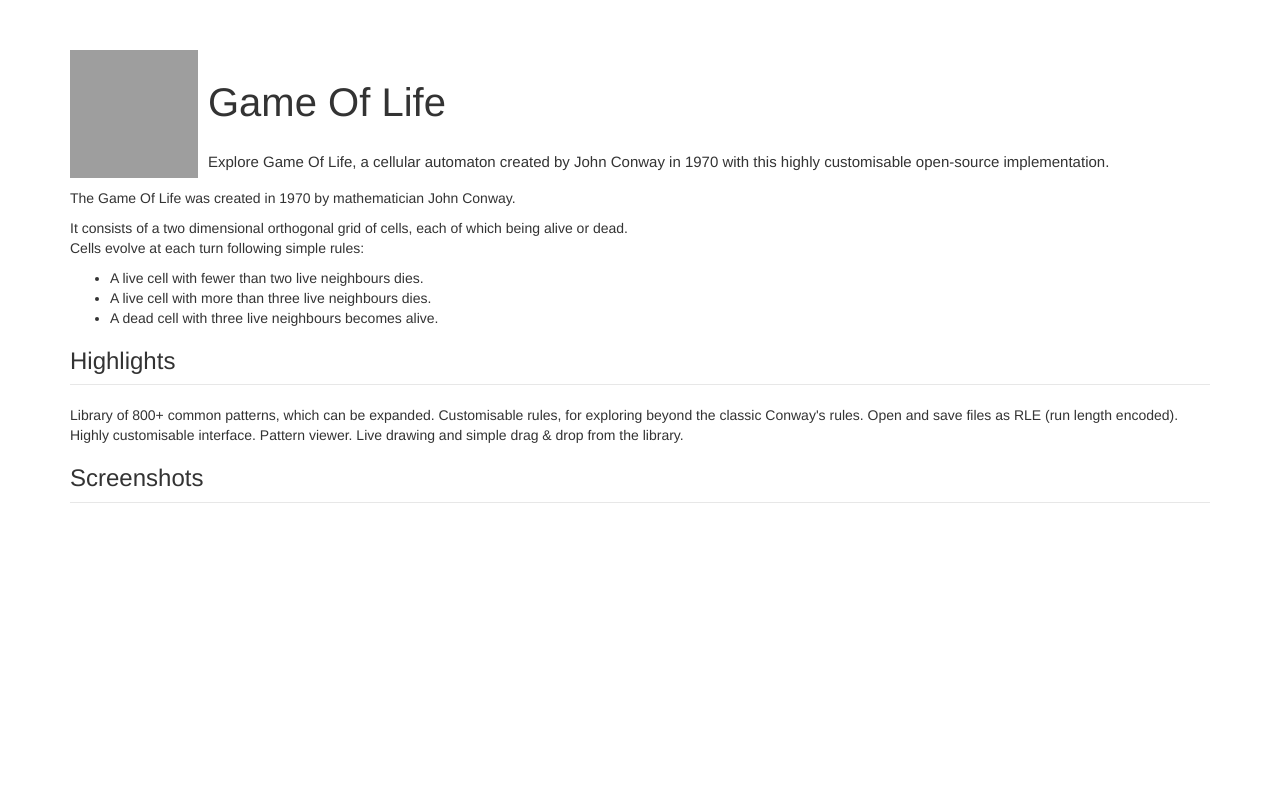
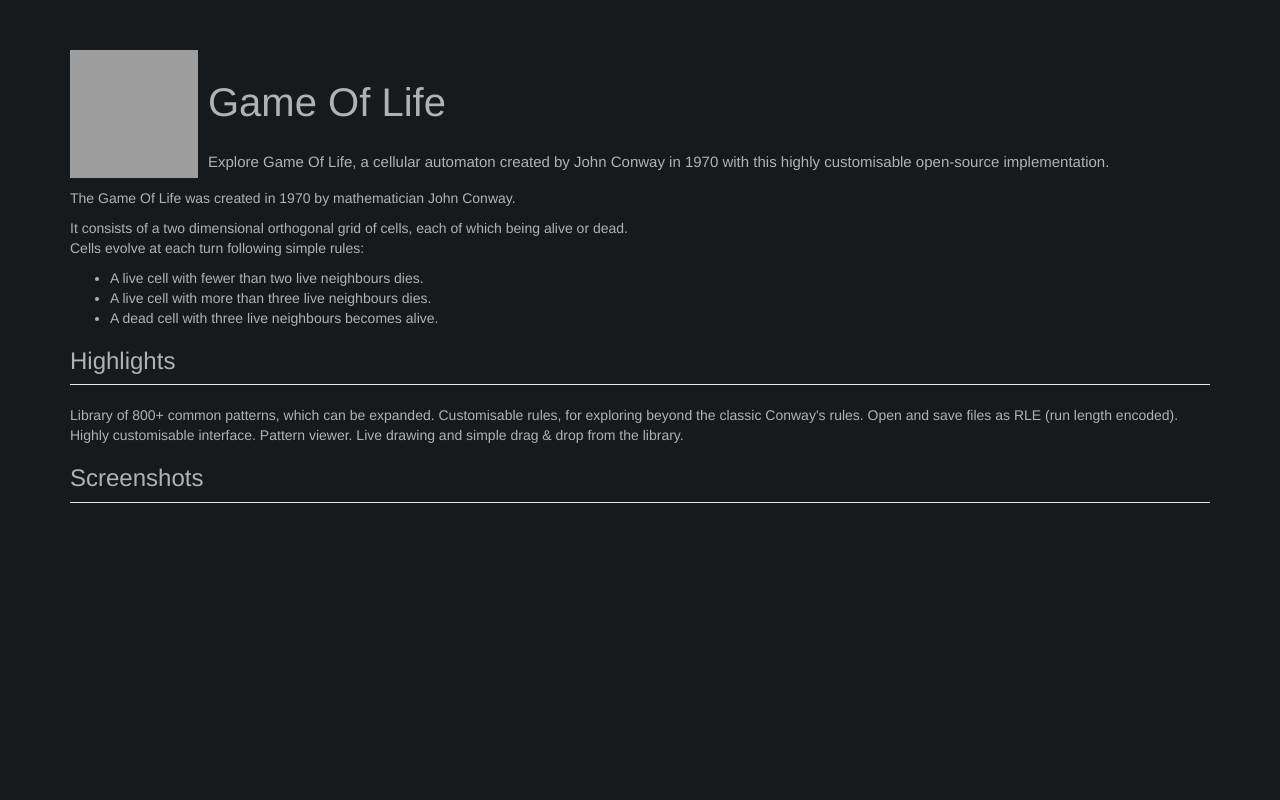
Before and after one commit to macmade/game-of-life.io, a PHP site: page / in a window 1280 px wide. Run offline with PHP 8.4, Linux system fonts and the light colour scheme; grey boxes are pictures that could not be loaded.

Commit message:
Layout...

```diff
--- a/css/base.css
+++ b/css/base.css
@@ -16,11 +16,15 @@ html {
     padding:                0px;
     position:               relative;
     min-height:             100%;
+    color:                  #B2B2B2;
+    background-color:       #161A1D;
 }
 
 body {
     padding-top:            50px;
     margin:                 0px;
+    color:                  #B2B2B2;
+    background-color:       #161A1D;
 }
 
 body * {
```
